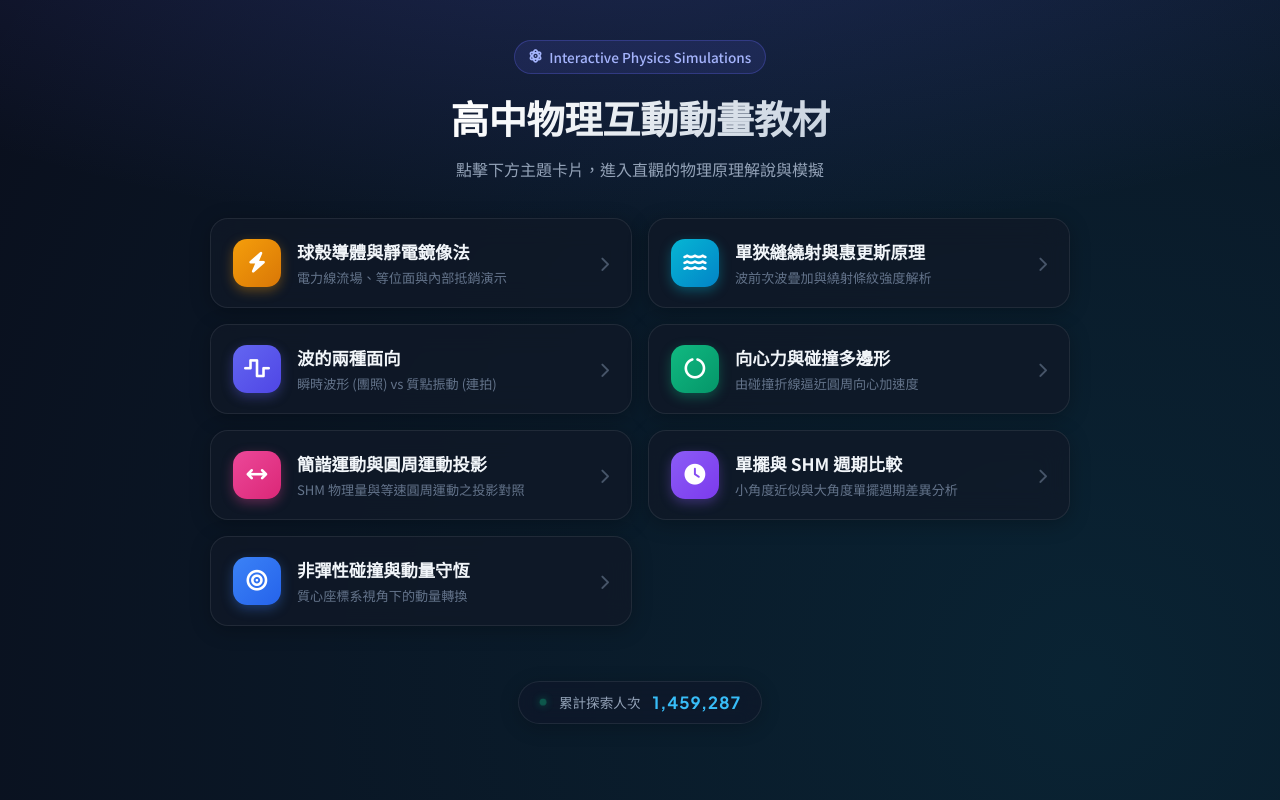
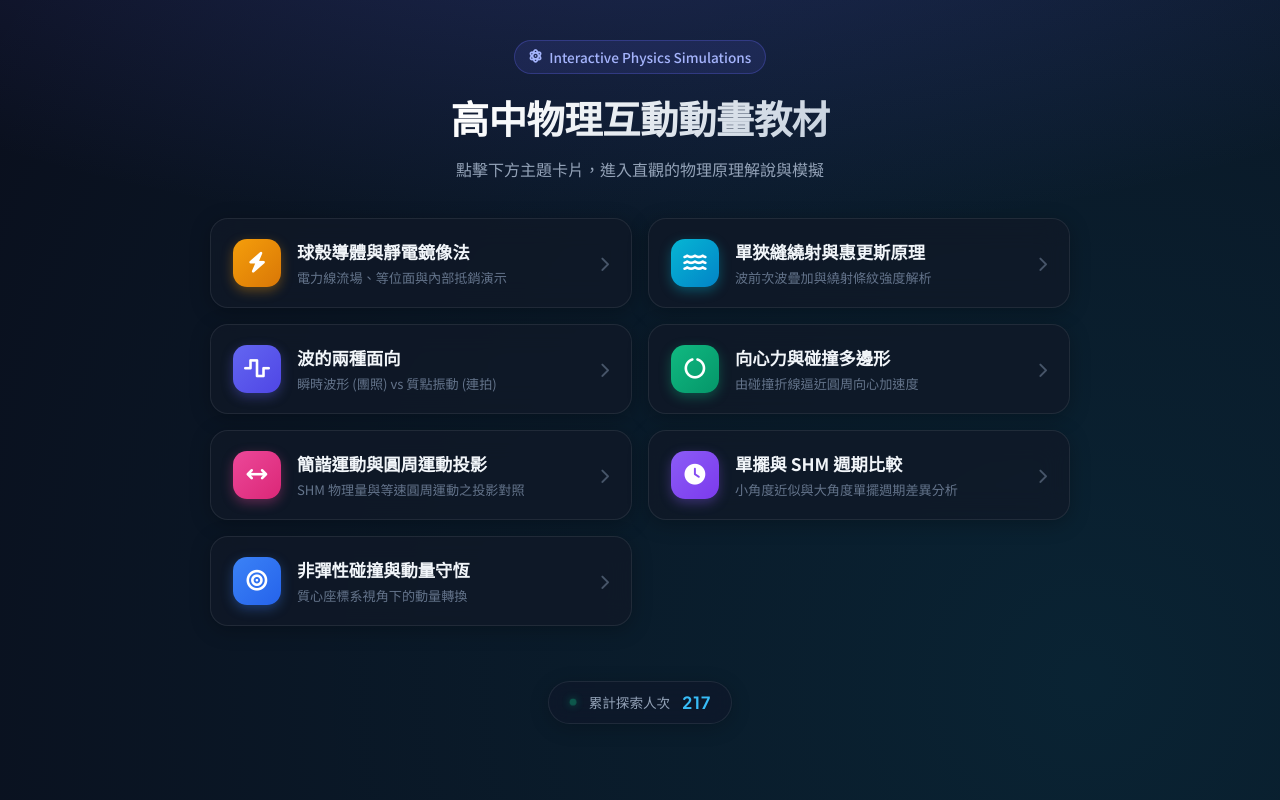
Before and after one commit to nmfdckk4/nmfdckk4.github.io, a plain HTML site: page index.html in a window 1280 px wide. Drawn offline with Linux system fonts and the light colour scheme.

Commit message:
Update BASE_COUNT to reflect new visit count
11/18 改計數器數字回216

```diff
--- a/index.html
+++ b/index.html
@@ -349,7 +349,7 @@
         });
 
         // --- 純前端無廣告計數器（以當前累積人次 1459286 為基底） ---
-        const BASE_COUNT = 1459286;
+        const BASE_COUNT = 216;
         const STORAGE_KEY = 'shiny_physics_visits_local';
         let localVisits = parseInt(localStorage.getItem(STORAGE_KEY) || '0', 10);
 
```
